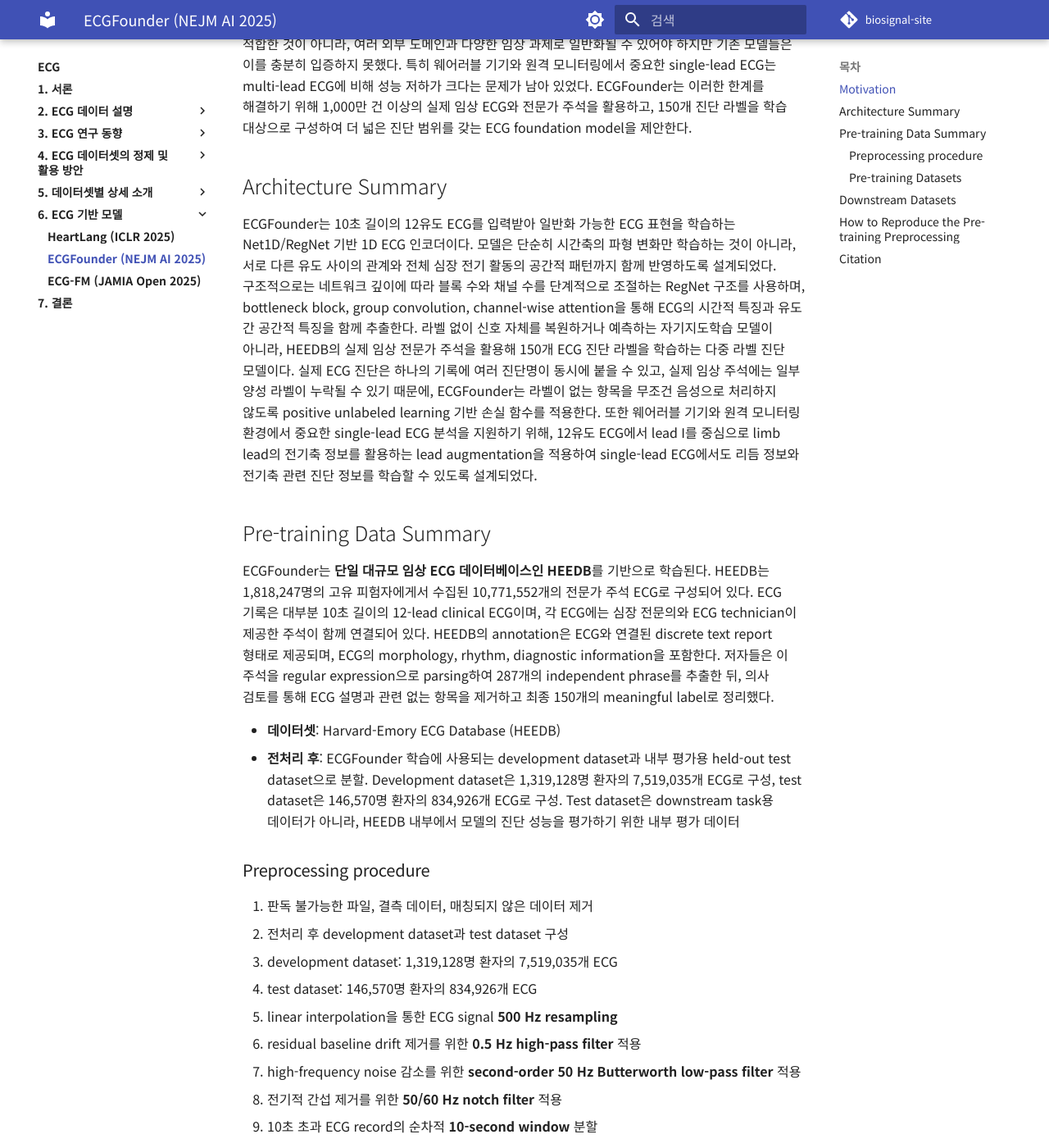
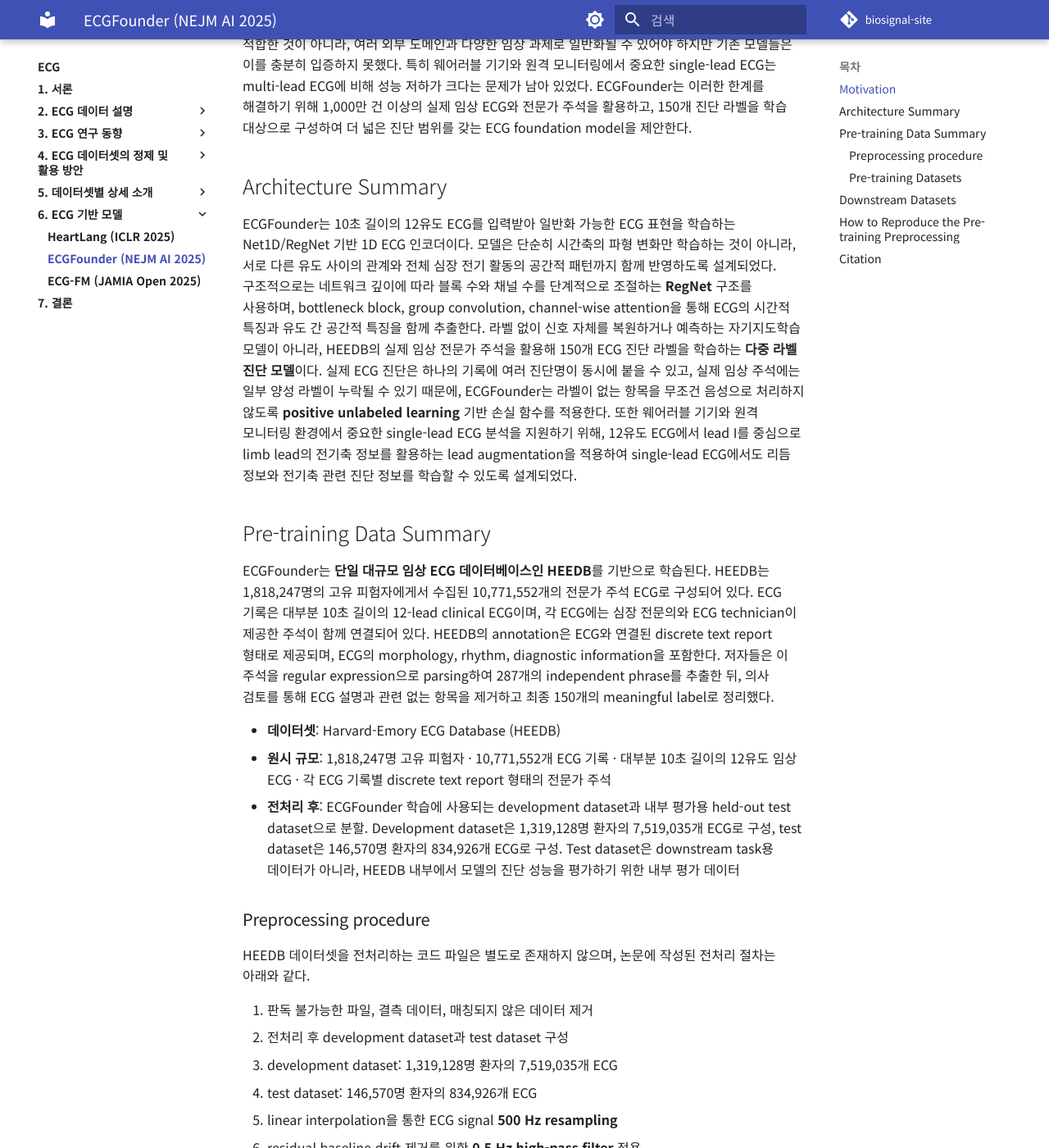
Before and after one commit to iwantjeonyeok/biosignal-site, an MkDocs documentation site: the page built from docs/ecg/6-ecg-기반-모델/ecgfounder.md, in a window 1280 px wide and 1400 px high, scrolled down 574 px. Shown: the whole window at 82% size. Built offline with MkDocs 1.6.1 and Material for MkDocs 9.7.7, drawn with Linux system fonts in a browser that asks for light colours; comment, search, counter and statistics services are not loaded.

Commit message:
Update ecgfounder.md

```diff
--- a/docs/ecg/6-ecg-기반-모델/ecgfounder.md
+++ b/docs/ecg/6-ecg-기반-모델/ecgfounder.md
@@ -14,7 +14,7 @@
 
 ## Architecture Summary
 
-ECGFounder는 10초 길이의 12유도 ECG를 입력받아 일반화 가능한 ECG 표현을 학습하는 Net1D/RegNet 기반 1D ECG 인코더이다. 모델은 단순히 시간축의 파형 변화만 학습하는 것이 아니라, 서로 다른 유도 사이의 관계와 전체 심장 전기 활동의 공간적 패턴까지 함께 반영하도록 설계되었다. 구조적으로는 네트워크 깊이에 따라 블록 수와 채널 수를 단계적으로 조절하는 RegNet 구조를 사용하며, bottleneck block, group convolution, channel-wise attention을 통해 ECG의 시간적 특징과 유도 간 공간적 특징을 함께 추출한다. 라벨 없이 신호 자체를 복원하거나 예측하는 자기지도학습 모델이 아니라, HEEDB의 실제 임상 전문가 주석을 활용해 150개 ECG 진단 라벨을 학습하는 다중 라벨 진단 모델이다. 실제 ECG 진단은 하나의 기록에 여러 진단명이 동시에 붙을 수 있고, 실제 임상 주석에는 일부 양성 라벨이 누락될 수 있기 때문에, ECGFounder는 라벨이 없는 항목을 무조건 음성으로 처리하지 않도록 positive unlabeled learning 기반 손실 함수를 적용한다. 또한 웨어러블 기기와 원격 모니터링 환경에서 중요한 single-lead ECG 분석을 지원하기 위해, 12유도 ECG에서 lead I를 중심으로 limb lead의 전기축 정보를 활용하는 lead augmentation을 적용하여 single-lead ECG에서도 리듬 정보와 전기축 관련 진단 정보를 학습할 수 있도록 설계되었다.
+ECGFounder는 10초 길이의 12유도 ECG를 입력받아 일반화 가능한 ECG 표현을 학습하는 Net1D/RegNet 기반 1D ECG 인코더이다. 모델은 단순히 시간축의 파형 변화만 학습하는 것이 아니라, 서로 다른 유도 사이의 관계와 전체 심장 전기 활동의 공간적 패턴까지 함께 반영하도록 설계되었다. 구조적으로는 네트워크 깊이에 따라 블록 수와 채널 수를 단계적으로 조절하는 **RegNet** 구조를 사용하며, bottleneck block, group convolution, channel-wise attention을 통해 ECG의 시간적 특징과 유도 간 공간적 특징을 함께 추출한다. 라벨 없이 신호 자체를 복원하거나 예측하는 자기지도학습 모델이 아니라, HEEDB의 실제 임상 전문가 주석을 활용해 150개 ECG 진단 라벨을 학습하는 **다중 라벨 진단 모델**이다. 실제 ECG 진단은 하나의 기록에 여러 진단명이 동시에 붙을 수 있고, 실제 임상 주석에는 일부 양성 라벨이 누락될 수 있기 때문에, ECGFounder는 라벨이 없는 항목을 무조건 음성으로 처리하지 않도록 **positive unlabeled learning** 기반 손실 함수를 적용한다. 또한 웨어러블 기기와 원격 모니터링 환경에서 중요한 single-lead ECG 분석을 지원하기 위해, 12유도 ECG에서 lead I를 중심으로 limb lead의 전기축 정보를 활용하는 lead augmentation을 적용하여 single-lead ECG에서도 리듬 정보와 전기축 관련 진단 정보를 학습할 수 있도록 설계되었다.
 
 ## Pre-training Data Summary
 
@@ -22,9 +22,11 @@ ECGFounder는 **단일 대규모 임상 ECG 데이터베이스인 HEEDB**를 기
 HEEDB는 1,818,247명의 고유 피험자에게서 수집된 10,771,552개의 전문가 주석 ECG로 구성되어 있다. ECG 기록은 대부분 10초 길이의 12-lead clinical ECG이며, 각 ECG에는 심장 전문의와 ECG technician이 제공한 주석이 함께 연결되어 있다. HEEDB의 annotation은 ECG와 연결된 discrete text report 형태로 제공되며, ECG의 morphology, rhythm, diagnostic information을 포함한다. 저자들은 이 주석을 regular expression으로 parsing하여 287개의 independent phrase를 추출한 뒤, 의사 검토를 통해 ECG 설명과 관련 없는 항목을 제거하고 최종 150개의 meaningful label로 정리했다.
 
 - **데이터셋**: Harvard-Emory ECG Database (HEEDB)
+- **원시 규모**: 1,818,247명 고유 피험자 · 10,771,552개 ECG 기록 · 대부분 10초 길이의 12유도 임상 ECG · 각 ECG 기록별 discrete text report 형태의 전문가 주석
 - **전처리 후**: ECGFounder 학습에 사용되는 development dataset과 내부 평가용 held-out test dataset으로 분할. Development dataset은 1,319,128명 환자의 7,519,035개 ECG로 구성, test dataset은 146,570명 환자의 834,926개 ECG로 구성. Test dataset은 downstream task용 데이터가 아니라, HEEDB 내부에서 모델의 진단 성능을 평가하기 위한 내부 평가 데이터
 
 ### Preprocessing procedure
+HEEDB 데이터셋을 전처리하는 코드 파일은 별도로 존재하지 않으며, 논문에 작성된 전처리 절차는 아래와 같다.
 
 1. 판독 불가능한 파일, 결측 데이터, 매칭되지 않은 데이터 제거
 2. 전처리 후 development dataset과 test dataset 구성
```
